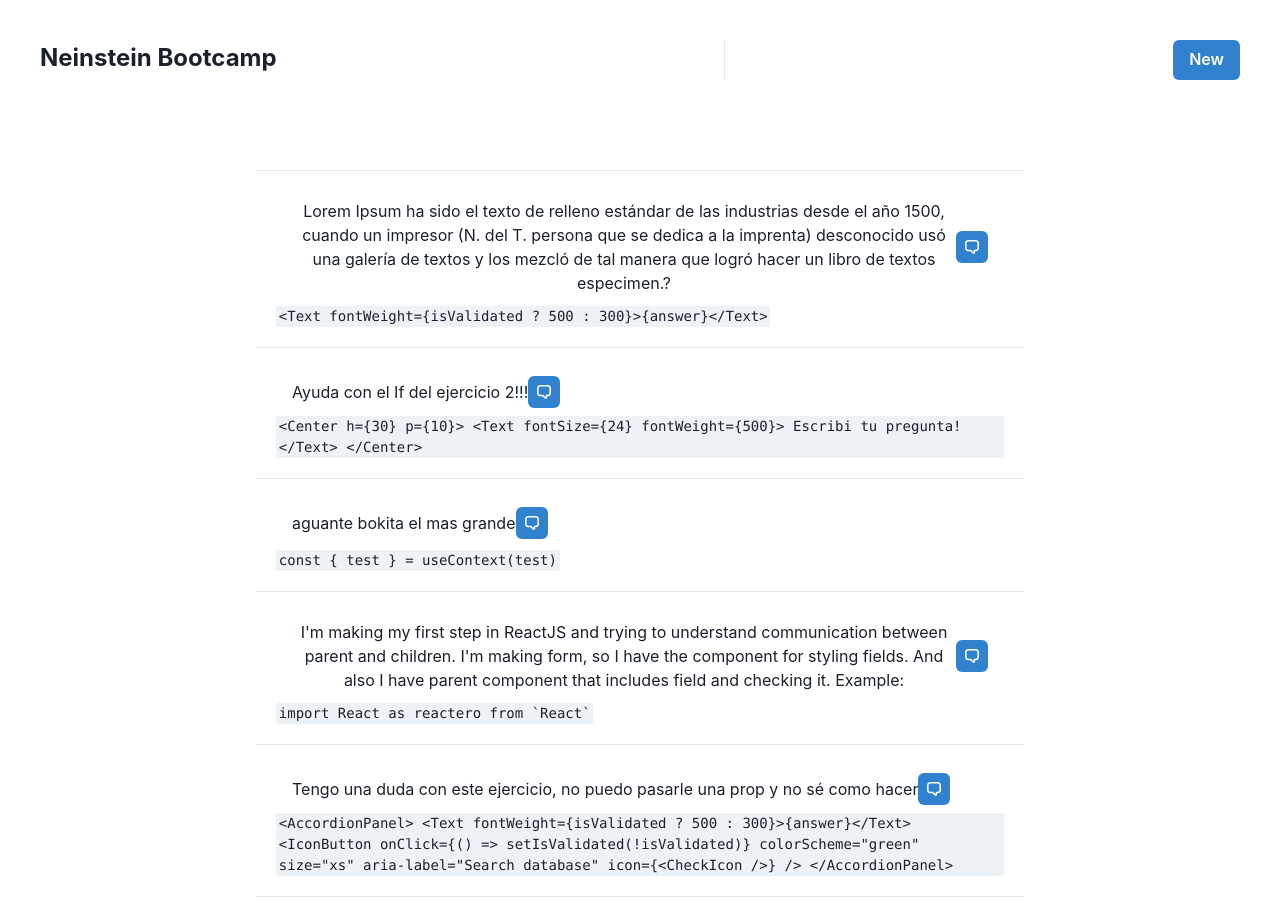
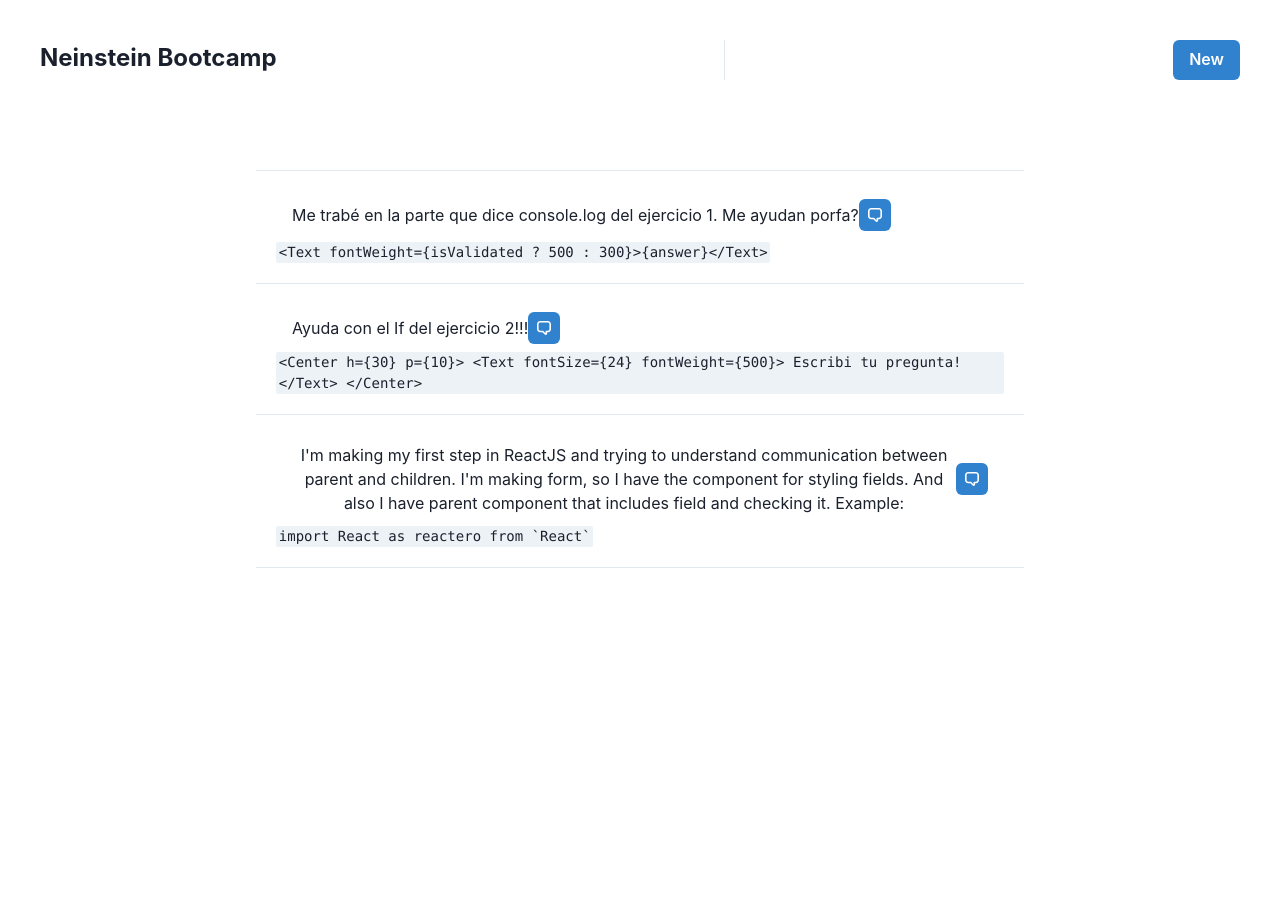
Before and after one commit to agusortola/coderaceBootcamp, a React (Create React App) app: page / in a window 1280 px wide. Shown: the top 923 px of the page. After the commit the page ends 800 px from the top, so only its background shows below. Built offline with nearby package versions, Linux system fonts and the light colour scheme; data requests are answered from the project's data file.

Commit message:
TODO// put method

```diff
--- a/data/db.json
+++ b/data/db.json
@@ -1,20 +1,20 @@
 {
   "questions": [
     {
-      "title": "Lorem Ipsum ha sido el texto de relleno estándar de las industrias desde el año 1500, cuando un impresor (N. del T. persona que se dedica a la imprenta) desconocido usó una galería de textos y los mezcló de tal manera que logró hacer un libro de textos especimen.?",
+      "title": "Me trabé en la parte que dice console.log del ejercicio 1. Me ayudan porfa?",
       "codeFragment": "<Text fontWeight={isValidated ? 500 : 300}>{answer}</Text>",
       "date": "10-20-12",
       "answers": [
         {
-          "body": "Hay muchas variaciones de los pasajes de Lorem Ipsum disponibles, pero la mayoría sufrió alteraciones en alguna manera, ya sea porque se le agregó humor, o palabras aleatorias que no parecen ni un poco creíbles.",
+          "body": "Hay muchas formas de hacerlo. Esta es una y esta es otra",
           "isValidated": true
         },
         {
-          "body": "Hay muchas variaciones de los pasajes de Lorem Ipsum disponibles, pero la mayoría sufrió alteraciones en alguna manera, ya sea porque se le agregó humor, o palabras aleatorias que no parecen ni un poco creíbles.",
+          "body": "En cambio esta respuesta debería estar mal",
           "isValidated": false
         },
         {
-          "body": "Hay muchas variaciones de los pasajes de Lorem Ipsum disponibles, pero la mayoría sufrió alteraciones en alguna manera, ya sea porque se le agregó humor, o palabras aleatorias que no parecen ni un poco creíbles.",
+          "body": "Y este no tenía ni idea pero igual queria comentar.",
           "isValidated": false
         }
       ],
@@ -41,26 +41,6 @@
       "id": 2
     },
     {
-      "title": "aguante bokita el mas grande",
-      "codeFragment": "const { test } = useContext(test)",
-      "date": "10-20-12",
-      "answers": [
-        {
-          "body": "Hay muchas variaciones de los pasajes de Lorem Ipsum disponibles, pero la mayoría sufrió alteraciones en alguna manera, ya sea porque se le agregó humor, o palabras aleatorias que no parecen ni un poco creíbles.",
-          "isValidated": true
-        },
-        {
-          "body": "Hay muchas variaciones de los pasajes de Lorem Ipsum disponibles, pero la mayoría sufrió alteraciones en alguna manera, ya sea porque se le agregó humor, o palabras aleatorias que no parecen ni un poco creíbles.",
-          "isValidated": false
-        },
-        {
-          "body": "Hay muchas variaciones de los pasajes de Lorem Ipsum disponibles, pero la mayoría sufrió alteraciones en alguna manera, ya sea porque se le agregó humor, o palabras aleatorias que no parecen ni un poco creíbles.",
-          "isValidated": false
-        }
-      ],
-      "id": 3
-    },
-    {
       "title": "I'm making my first step in ReactJS and trying to understand communication between parent and children. I'm making form, so I have the component for styling fields. And also I have parent component that includes field and checking it. Example:",
       "codeFragment": "import React as reactero from `React`",
       "date": "Aug 27th 21",
@@ -79,32 +59,6 @@
         }
       ],
       "id": 4
-    },
-    {
-      "title": "Tengo una duda con este ejercicio, no puedo pasarle una prop y no sé como hacer",
-      "codeFragment": "<AccordionPanel>\n              <Text fontWeight={isValidated ? 500 : 300}>{answer}</Text>\n              <IconButton\n                onClick={() => setIsValidated(!isValidated)}\n                colorScheme=\"green\"\n                size=\"xs\"\n                aria-label=\"Search database\"\n                icon={<CheckIcon  />}\n              />\n            </AccordionPanel>",
-      "date": "Aug 27th 21",
-      "answers": [
-        {
-          "body": "Hay muchas variaciones de los pasajes de Lorem Ipsum disponibles, pero la mayoría sufrió alteraciones en alguna manera, ya sea porque se le agregó humor, o palabras aleatorias que no parecen ni un poco creíbles.",
-          "isValidated": false
-        },
-        {
-          "body": "Hay muchas variaciones de los pasajes de Lorem Ipsum disponibles, pero la mayoría sufrió alteraciones en alguna manera, ya sea porque se le agregó humor, o palabras aleatorias que no parecen ni un poco creíbles.",
-          "isValidated": false
-        },
-        {
-          "body": "Hay muchas variaciones de los pasajes de Lorem Ipsum disponibles, pero la mayoría sufrió alteraciones en alguna manera, ya sea porque se le agregó humor, o palabras aleatorias que no parecen ni un poco creíbles.",
-          "isValidated": true
-        }
-      ],
-      "id": 5
-    },
-    {
-      "id": 6
-    },
-    {
-      "id": 7
     }
   ]
 }
--- a/src/components/CreateAnswer.js
+++ b/src/components/CreateAnswer.js
@@ -18,7 +18,7 @@ const CreateAnswer = () => {
     //   const date = Moment().format("MMM Do YY");
     e.preventDefault();
     const answer = { body, isValidated };
-    createNewAnswer(selectedQuestion, answer);
+    createNewAnswer(id, answer);
   };
 
   return (
--- a/src/components/DataContext.js
+++ b/src/components/DataContext.js
@@ -9,14 +9,15 @@ export const DataProvider = ({ children }) => {
 
   const { data } = useFetch("http://localhost:8000/questions");
 
-  function createNewAnswer(selectedQuestion, answer) {
-    if (selectedQuestion !== undefined && answer) {
-      fetch("http://localhost:8000/questions", {
-        method: "PUT",
+  function createNewAnswer(id, answer) {
+    if (id !== undefined && answer) {
+      fetch("http://localhost:8000/questions/" + id, {
+        method:'PUT',
         headers: { "Content-Type": "application/json" },
-        body: selectedQuestion?.answers?.push(answer),
-      }).then(() => {
-        console.log("new answer added");
+        body: JSON.stringify(answers.push(answer)),
+      })
+      .then(res => {
+        console.log(res);
       });
     }
   }
```
